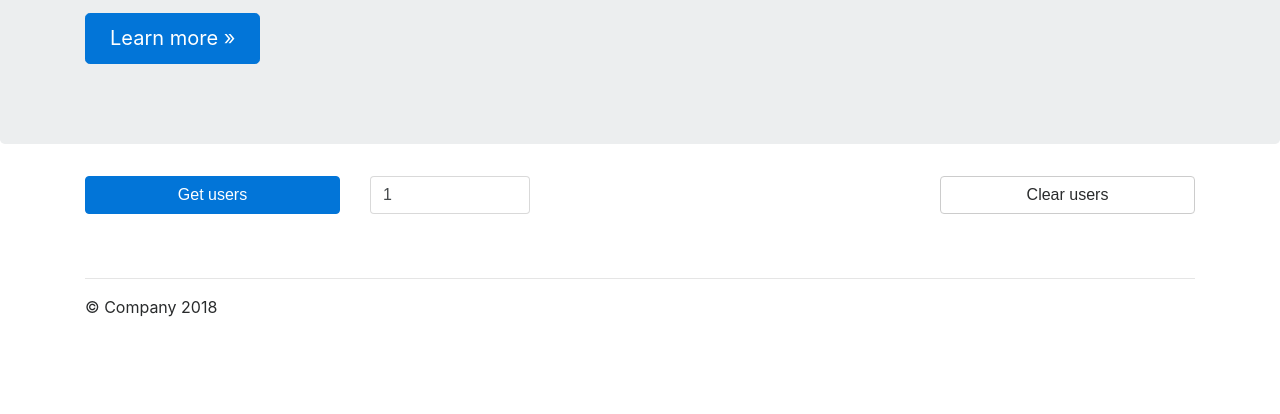
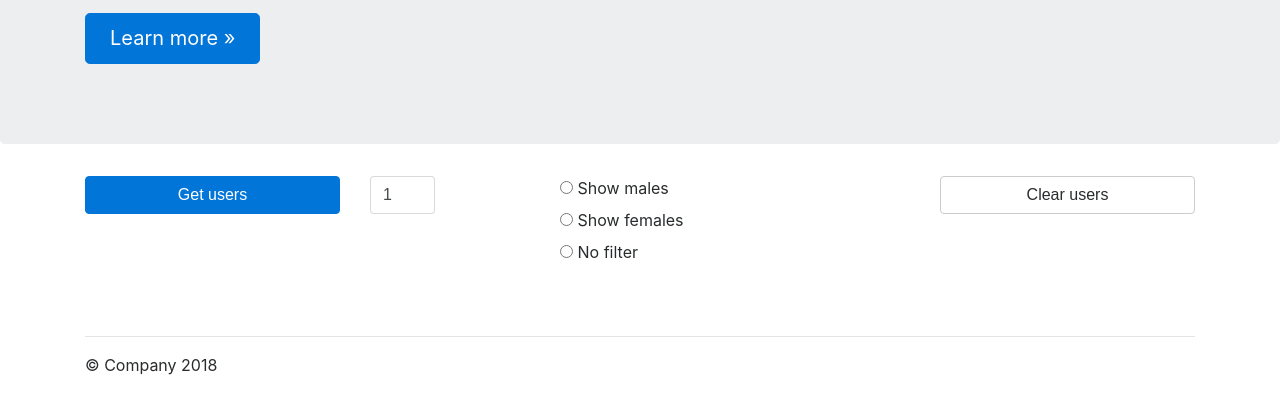
Before and after one commit to pettek/js-html, a website built with webpack: page index.html in a window 1280 px wide. Shown: the part 234-648 px from the top of the page. Built offline with nearby package versions, Linux system fonts and the light colour scheme.

Commit message:
Add radio buttons to markup

```diff
--- a/index.html
+++ b/index.html
@@ -57,14 +57,19 @@
     <div class="row">
         <div class="col-md-12">
             <div class="row">
-                <div class="col-md-3 col-sm-4 col-4">
+                <div class="col-md-3 col-sm-3 col-3">
                     <button type="button" class="btn btn-primary btn-block request-btn">Get users</button>
                 </div>
-                <div class="col-md-2 col-sm-4 col-4">
+                <div class="col-md-1 col-sm-3 col-3">
                     <input class="form-control" type="number" name="users-number" value="1" min="1">
                 </div>
-                <div class="col-md-4 spinner hidden-sm-down"></div>
-                <div class="col-md-3 col-sm-4 col-4">
+                <div class="col-md-1 spinner hidden-sm-down"></div>
+                <div class="col-md-4 col-sm-3 col-3">
+                    <label><input type="radio" name="filter" value="male"> Show males</label><br>
+                    <label><input type="radio" name="filter" value="female"> Show females</label><br>
+                    <label><input type="radio" name="filter" value="no-filter"> No filter</label><br>
+                </div>
+                <div class="col-md-3 col-sm-3 col-3">
                     <button type="button" class="btn btn-secondary btn-block clear-btn">Clear users</button>
                 </div>
             </div>
```
